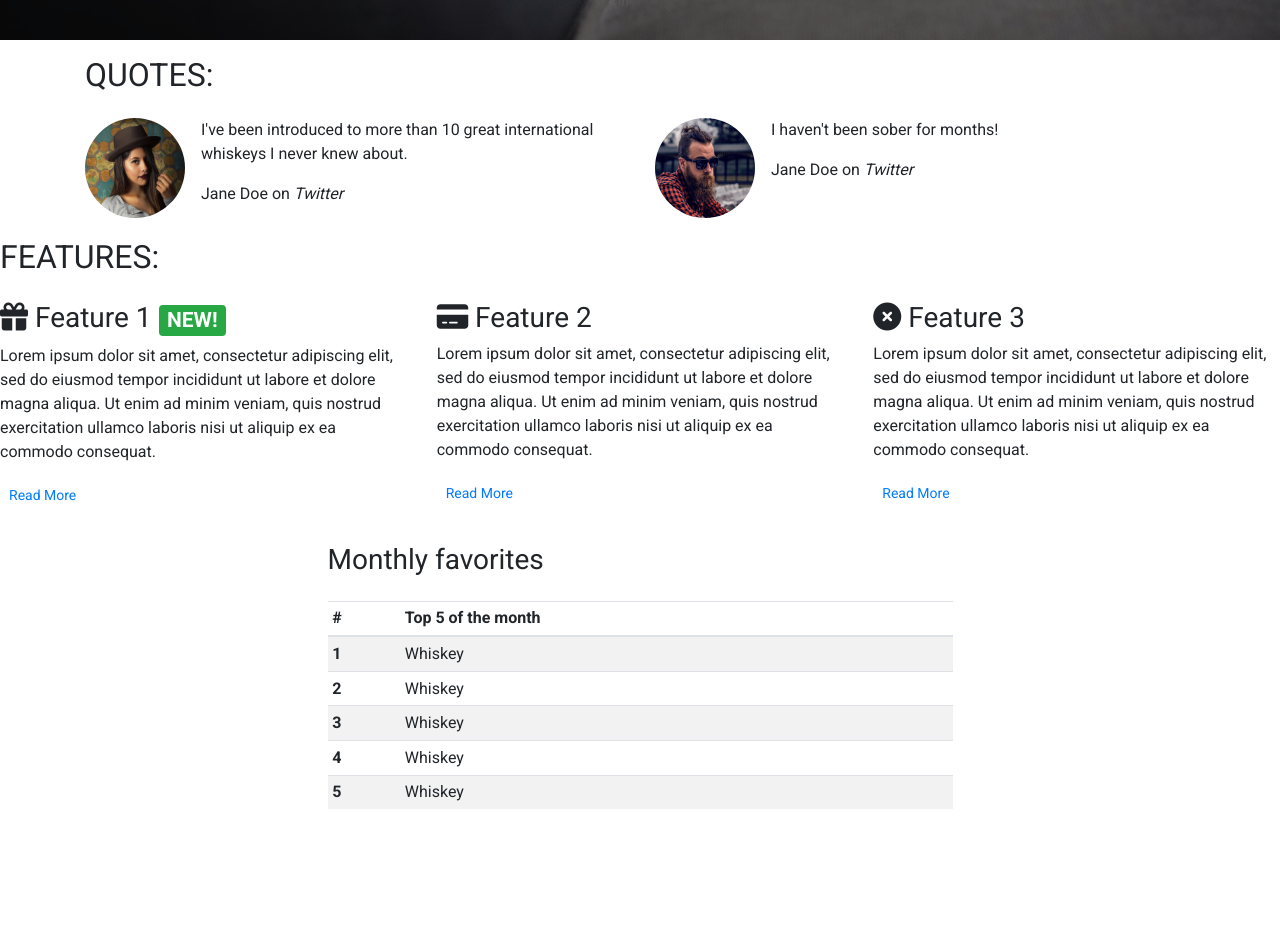
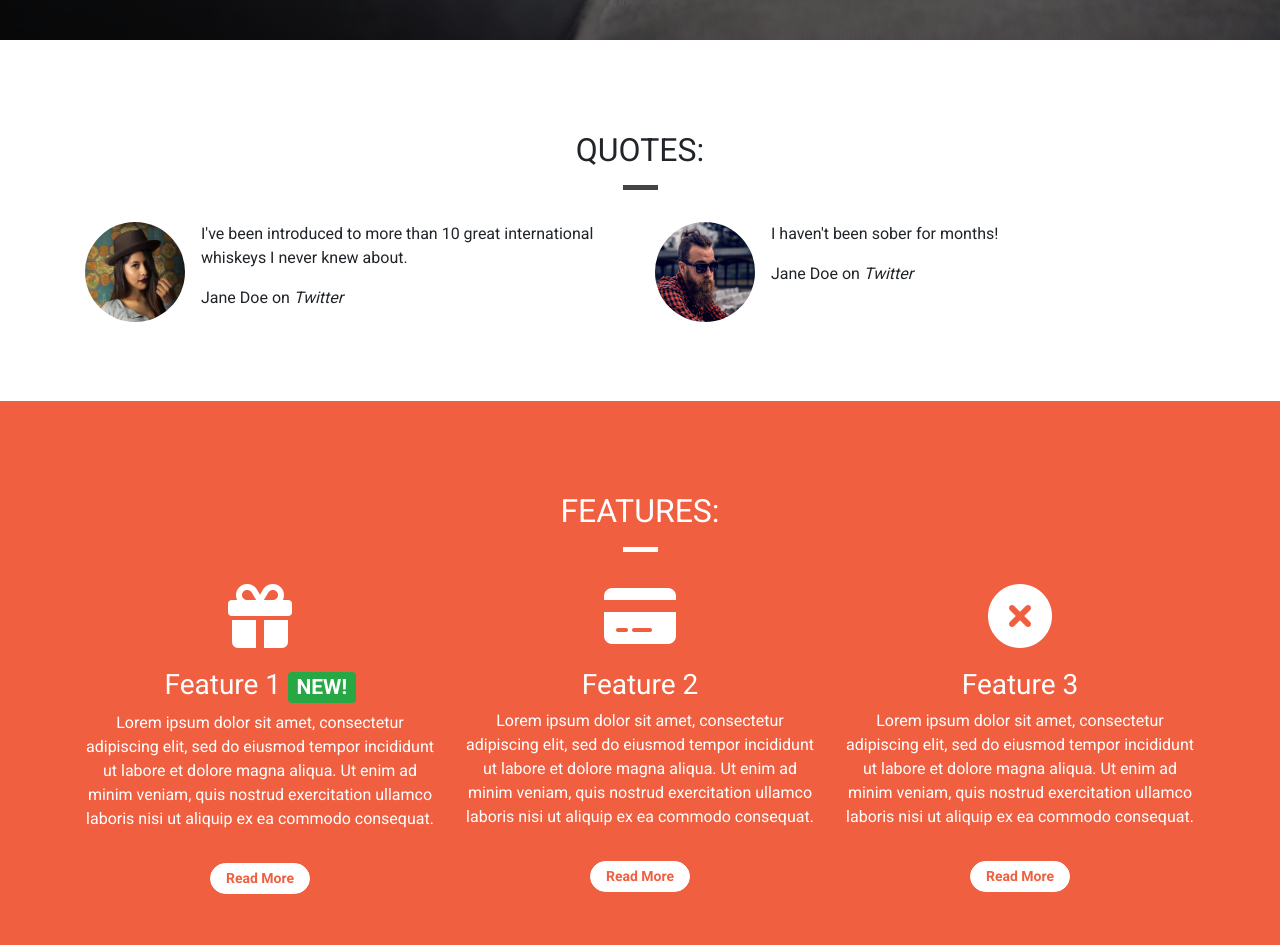
Before and after one commit to AwrelH/bootstraptesting, a plain HTML site: page index.html in a window 1280 px wide. Shown: the part 760-1705 px from the top of the page. Before the commit the page ends 1585 px from the top, so only its background shows below. Drawn offline with nearby package versions, Linux system fonts and the light colour scheme.

Commit message:
finished proj but space for improvements

```diff
--- a/index.html
+++ b/index.html
@@ -23,8 +23,10 @@
             <div class="row d-none d-sm-block">
                 <div class="col-12 ">
                     <div class="site-wide-alert alert  alert-warning">
-                    <strong>Sales Now On!</strong> We've got sale on. Get 12-month subs for 6! <a href="/offer">See here
-                        for details</a><button type="button" class="close" cl-data="collapse" data-target="close" aria-label="Close">
+                        <strong>Sales Now On!</strong> We've got sale on. Get 12-month subs for 6! <a href="/offer">See
+                            here
+                            for details</a><button type="button" class="close" cl-data="collapse" data-target="close"
+                            aria-label="Close">
                             <span aria-hidden="true">&times;</span>
                         </button>
                     </div>
@@ -45,7 +47,7 @@
 
             <div class="collapse navbar-collapse" id="navbarTogglerDemo01">
                 <ul class="navbar-nav mr-auto">
-                    <li class="active nav-item mr-2">
+                    <li class="active nav-item mr-2 ">
                         <a href="/" class="nav-link">Home</a>
                     </li>
                     <li class="nav-item mr-2">
@@ -67,7 +69,8 @@
 
                     </li>
 
-                    <li class="nav-item mr-2 d-block d-sm-none"><a class="nav-link" href="/login">Sign In / Sign Up</a></li>
+                    <li class="nav-item mr-2 d-block d-sm-none"><a class="nav-link" href="/login">Sign In / Sign Up</a>
+                    </li>
                 </ul>
                 <div class="d-none d-md-block">
                     <p class="navbar-text my-auto mr-2"> <i>Great whiskey delivered to your door!</i> </p>
@@ -103,14 +106,15 @@
     </div>
     <!-- /.callout -->
 
-
-    <div class="container quotes-container">
+    <div class="container-">
+        <div class="container quotes-container content-container">
             <!-- Quotes -->
             <section class="quotes">
 
                 <div class="row">
-                <div class="col-12 my-3">
+                    <div class="col-12 my-3 headingcenter">
                         <h2 class="text-uppercase">Quotes:</h2>
+                        <hr class="block-divider block-divider--short">
                     </div>
                 </div>
                 <div class="row">
@@ -118,8 +122,8 @@
 
                         <div class="media">
                             <div class="d-none d-sm-block">
-                            <img src="images/girl-image.png" class="rounded-circle mr-3" height="100px" width="100px"
-                                alt="">
+                                <img src="images/girl-image.png" class="rounded-circle mr-3" height="100px"
+                                    width="100px" alt="">
                             </div>
                             <div class="media-body">
                                 <blockquote class="quote">
@@ -150,19 +154,21 @@
 
             <!-- /.quotes -->
         </div>
-
-    <div class="features-container">
+    </div>
+    <div class="container-wrapper--red">
+        <div class="container features-container content-container">
             <!-- Features -->
             <section class="features">
                 <div class="row">
-                <div class="col-12 my-3">
+                    <div class="col-12 my-3 headingcenter">
                         <h2 class="text-uppercase">Features:</h2>
+                        <hr class="block-divider block-divider--short block-divider--white">
                     </div>
                 </div>
                 <div class="row">
                     <div class="col-12 col-md-6 col-lg-4">
                         <div class="feature">
-                        <h3><i class="fa-solid fa-gift d-none d-sm-inline"></i> Feature 1 <span
+                            <h3><i class="fa-solid fa-gift d-none d-sm-block"></i> Feature 1 <span
                                     class="badge badge-success">NEW!</span>
                             </h3>
                             <p>Lorem ipsum dolor sit amet, consectetur adipiscing elit, sed do eiusmod tempor incididunt
@@ -178,7 +184,7 @@
                     </div>
                     <div class="col-12 col-md-6 col-lg-4">
                         <div class="feature">
-                        <h3><i class="fa-solid fa-credit-card d-none d-sm-inline"></i> Feature 2</h3>
+                            <h3><i class="fa-solid fa-credit-card d-none d-sm-block"></i> Feature 2</h3>
                             <p>Lorem ipsum dolor sit amet, consectetur adipiscing elit, sed do eiusmod tempor incididunt
                                 ut
                                 labore
@@ -192,7 +198,7 @@
                     </div>
                     <div class="col-12 d-md-none d-lg-block col-lg-4">
                         <div class="feature">
-                        <h3><i class="fa-solid fa-circle-xmark d-none d-sm-inline"></i> Feature 3</h3>
+                            <h3><i class="fa-solid fa-circle-xmark d-none d-sm-block"></i> Feature 3</h3>
                             <p>Lorem ipsum dolor sit amet, consectetur adipiscing elit, sed do eiusmod tempor incididunt
                                 ut
                                 labore
@@ -208,12 +214,16 @@
             </section>
             <!-- /.features -->
         </div>
-    <div class="fav-container">
+    </div>
+    <div class="container-wrapper">
+
+        <div class="fav-container content content-container">
             <!-- /.favTable -->
             <section class="monthly-favorites">
                 <div class="row">
-                <div class="col-12 col-lg-6 offset-lg-3 my-3">
-                    <h3>Monthly favorites</h3>
+                    <div class="col-12 col-lg-6 offset-lg-3 my-3 headingcenter">
+                        <h2>Monthly favorites</h2>
+                        <hr class="block-divider block-divider--short">
                     </div>
                     <div class=" col-12 col-lg-6 offset-lg-3">
                         <table class="table table-sm table-striped table-hover">
@@ -256,6 +266,7 @@
                 </div>
                 <!-- /.fav table -->
             </section>
+        </div>
     </div>
     </div>
     <div class="modal" tabindex="-1" id="signUpModal">
--- a/styles.css
+++ b/styles.css
@@ -27,7 +27,13 @@ body {
     padding-right: 0;
     padding-left: 0;
     z-index: 1;
+}
+.headingcenter {
+    text-align: center;
 
+}
+.headingcenter h2 {
+    margin-top: 0;
 
 }
 .navbar {
@@ -72,7 +78,19 @@ body {
 
 .quotes-container {}
 
-.features-container {}
+.feature {
+    text-align: center;
+    margin-bottom: 3rem;
+}
+
+.container-wrapper {
+
+}
+.container-wrapper--red {
+    background-color: #f05f40;
+    color: white;
+
+}
 
 /* Block dividers */
 
@@ -90,7 +108,21 @@ body {
 .block-divider--short {
     width: 35px;
 }
+.block-divider--white {
+    background-color: white;
+}
+/* Content containers */
+.content-container {
+    padding-top: 75px;
+    padding-bottom: 75px;
+}
 
+.features i {
+    margin-bottom: 20px;
+    font-size: 4rem;
+    line-height: 4rem;
+
+}
 /* Jumbotron */
 
 .jumbotron {
@@ -137,3 +169,22 @@ body {
     border-color: #df4929;
     color: white;
 }
+
+.feature .btn {
+    background-color: white;
+    border-color: white;
+    border-radius: 1rem;
+    color: #f05f40;
+    min-width: 100px;
+    margin-top: 1rem;
+    font-weight: 600;
+}
+.feature .btn:hover {
+    background-color: #f05f40;
+    border-color: #df4929;
+    border-radius: 1rem;
+    color: white;
+    min-width: 100px;
+    margin-top: 1rem;
+
+}
```
Lines whose indentation alone changed are shown as unchanged.
